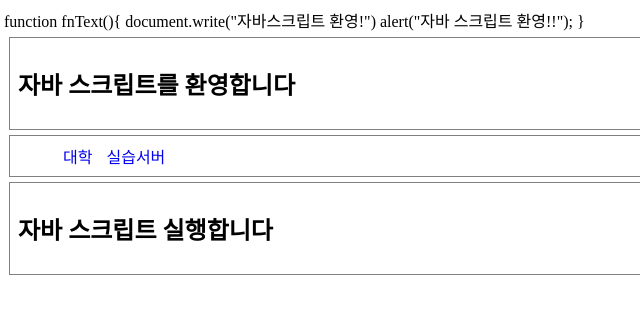
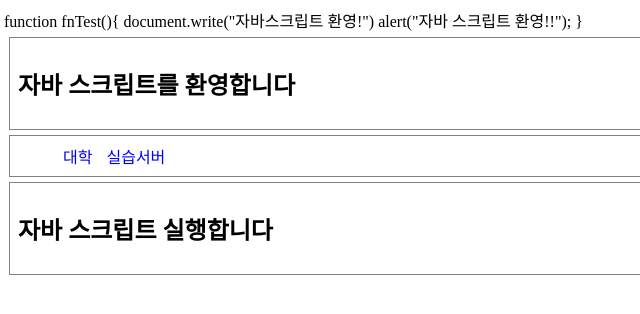
Before and after one commit to nyman021011/nyman021011.github.io, a plain HTML site: page index.html in a window 1280 px wide. Shown: the full height of the page, 4-644 px from the left. Drawn offline with Linux system fonts and the light colour scheme.

Commit message:
Update index.html

```diff
--- a/index.html
+++ b/index.html
@@ -14,7 +14,7 @@
  #id_form {width:100px; height: 14px; color:red;}
 </style>
 <sript type="text/javascript">
- function fnText(){
+ function fnTest(){
  document.write("자바스크립트 환영!")
  alert("자바 스크립트 환영!!");
  }
```
